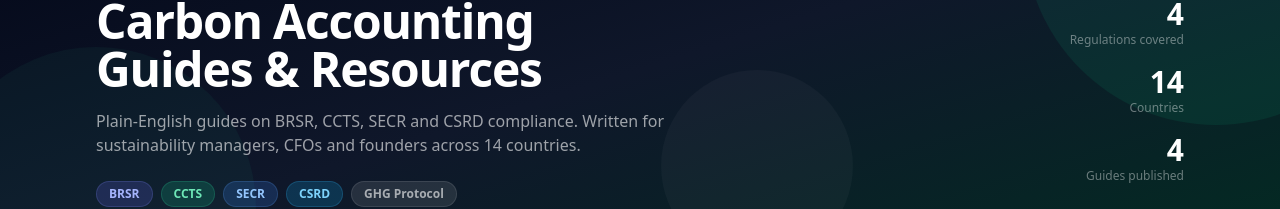
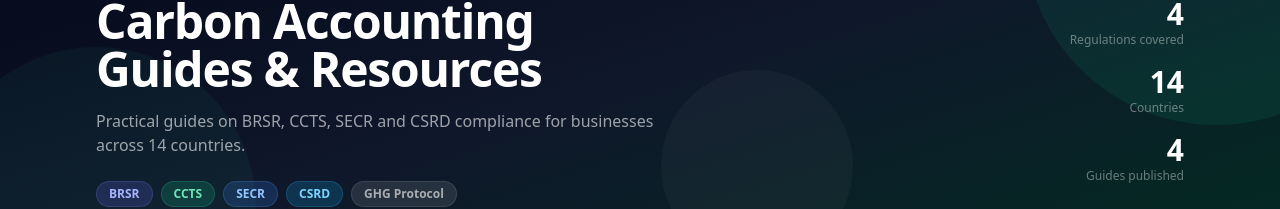
Before and after one commit to Lleo5055/Carbon5-nextjs-webapp, a Next.js app: page /blog in a window 1280 px wide. Shown: the part 236-445 px from the top of the page. Built offline with nearby package versions, Linux system fonts and the light colour scheme; no server answers.

Commit message:
fix: broaden blog hero subtitle, remove audience-limiting copy

```diff
--- a/app/blog/page.tsx
+++ b/app/blog/page.tsx
@@ -8,7 +8,7 @@ const BASE_URL = 'https://greenio.co';
 export const metadata: Metadata = {
   title: 'Carbon Accounting Guides & Resources | Greenio Blog',
   description:
-    'Plain-English guides on BRSR, CCTS, SECR and CSRD compliance for businesses across 14 countries. Free resources for carbon accounting, ESG reporting and net zero.',
+    'Practical guides on BRSR, CCTS, SECR and CSRD compliance for businesses across 14 countries. Free resources for carbon accounting, ESG reporting and net zero.',
   keywords:
     'carbon accounting blog, BRSR guide, CCTS explained, SECR reporting, CSRD compliance, ESG reporting guide',
   alternates: { canonical: `${BASE_URL}/blog` },
@@ -126,7 +126,7 @@ export default function BlogPage() {
                 Carbon Accounting<br className="hidden sm:block" /> Guides &amp; Resources
               </h1>
               <p className="mt-4 max-w-xl text-base text-white/60">
-                Plain-English guides on BRSR, CCTS, SECR and CSRD compliance. Written for sustainability managers, CFOs and founders across 14 countries.
+                Practical guides on BRSR, CCTS, SECR and CSRD compliance for businesses across 14 countries.
               </p>
               {/* Regulation pills */}
               <div className="mt-6 flex flex-wrap gap-2">
```
